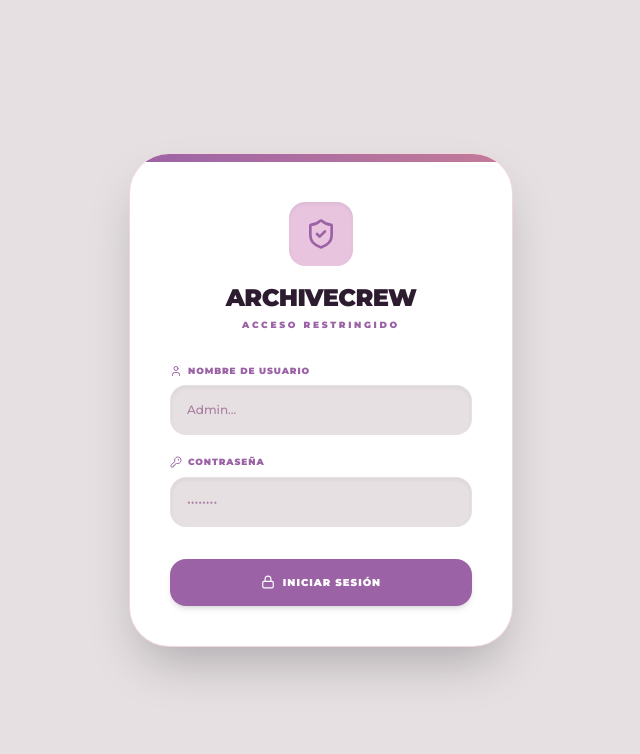
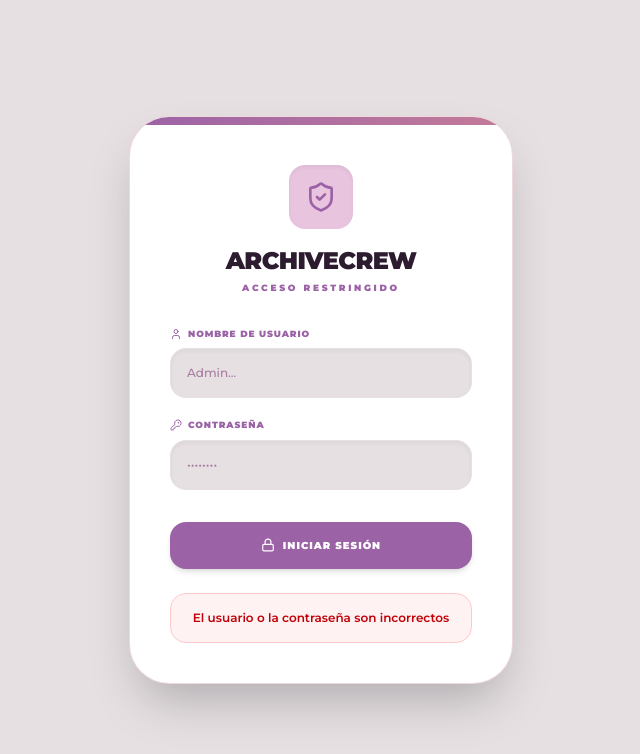
Before and after one commit to hamzab0ce/archivecrew-admin, a Next.js app: page /admin in a window 1280 px wide. Both pictures are taken after typing "Sample", "Sample123" into the empty fields and a click on the button "INICIAR SESIÓN". Shown: the top 754 px of the page, without its empty margins (319-959 px from the left). Built offline with nearby package versions, Linux system fonts and the light colour scheme.

Commit message:
fix: login restaurado

```diff
--- a/components/AdminPanel/Login.tsx
+++ b/components/AdminPanel/Login.tsx
@@ -1,14 +1,11 @@
 "use client"
 
-// import loginAction from "@/app/actions/login"; // 🔥 DESCONECTADO PARA STATIC EXPORT
+import { useActionState } from "react";
+import loginAction from "@/app/actions/login";
 import { Lock, User, KeyRound, ShieldCheck } from "lucide-react";
 
 export default function LoginPage() {
-  // const [state, action, pending] = useActionState(loginAction, undefined); // 🔥 DESCONECTADO
-
-  // 🔥 FALLBACK ESTÁTICO PARA EXPORT
-  const action = (formData: FormData) => { console.log("Login deshabilitado en static export"); };
-  const pending = false;
+  const [state, action, pending] = useActionState(loginAction, undefined);
 
   return (
     <form
@@ -77,7 +74,13 @@ export default function LoginPage() {
       </button>
 
       {/* Alerta de Error */}
-      {/* El login está deshabilitado en export estático, no mostramos errores de servidor */}
+      {state?.error && (
+        <div className="mt-6 p-4 bg-red-50 border border-red-200 rounded-2xl">
+          <p className="text-xs text-red-700 font-semibold text-center">
+            {state.error}
+          </p>
+        </div>
+      )}
     </form>
   );
 }
```
